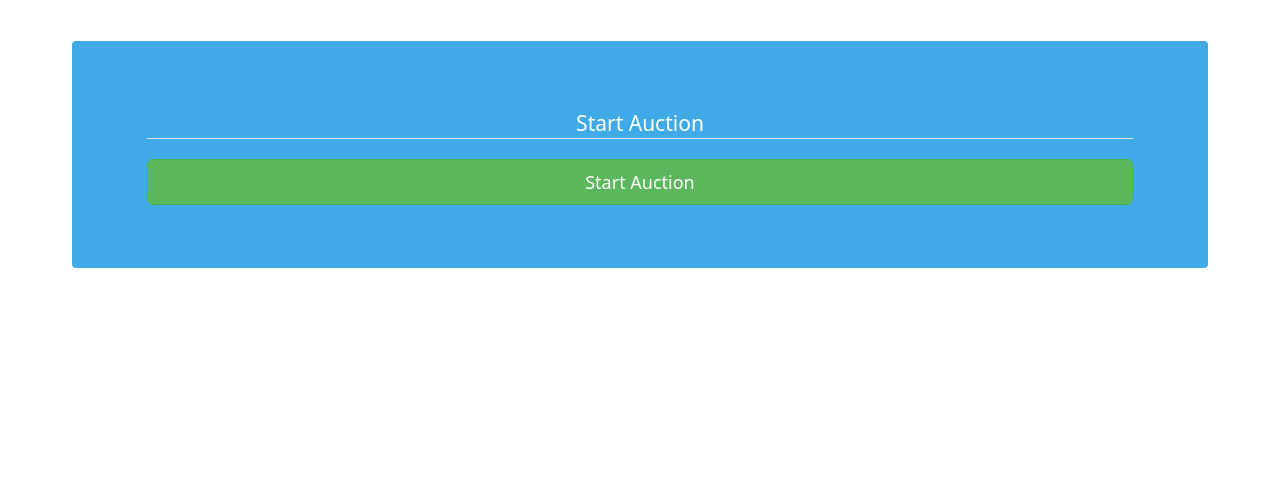
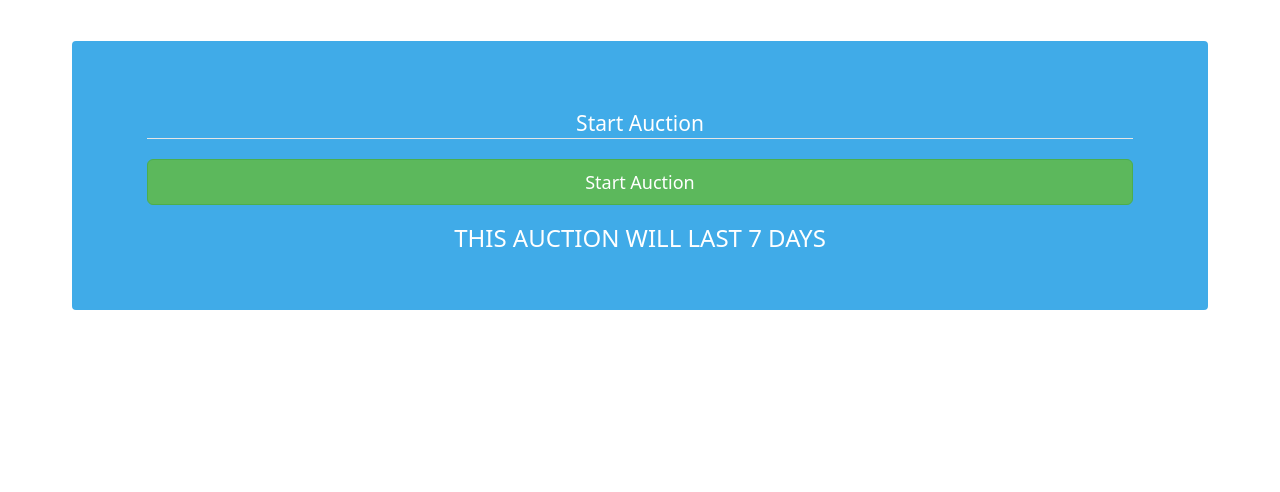
Before and after one commit to jjackson19862017/StephensPopShop, a Django app: template auctions/templates/addauctions.html in a window 1280 px wide. Shown: the part 51-543 px from the top of the page. Run offline with Django 3.2, Linux system fonts and the light colour scheme; the template is opened without the code that fills it, so the values that code supplies are empty; some libraries are stand-ins or nearby versions.

Commit message:
Seven Day Auction

```diff
--- a/auctions/forms.py
+++ b/auctions/forms.py
@@ -6,4 +6,4 @@ class AuctionForm(forms.ModelForm):
     class Meta:
         model = Auction
         fields = ('product_id', 'bid_number', 'start_date','end_time','status')
-        widgets = {'bid_number': forms.HiddenInput(), 'start_date': forms.HiddenInput(),'end_time': forms.DateTimeInput(),'status': forms.HiddenInput()}
+        widgets = {'bid_number': forms.HiddenInput(), 'start_date': forms.HiddenInput(),'end_time': forms.HiddenInput(),'status': forms.HiddenInput()}
--- a/auctions/models.py
+++ b/auctions/models.py
@@ -1,7 +1,7 @@
 from django.db import models
 from products.models import Product
 from django.utils import timezone
-
+from datetime import datetime, timedelta
 # Create your models here.
 
 class Auction(models.Model):
@@ -9,7 +9,7 @@ class Auction(models.Model):
     bid_number = models.IntegerField(default=1)
     start_date = models.DateTimeField(default=timezone.now)
     start_time = models.DateTimeField(auto_now_add=True)
-    end_time = models.DateTimeField(blank=True, null=True, default=timezone.now)
+    end_time = models.DateTimeField(blank=True, null=True, default=timezone.now()+timedelta(days=7))
     status = models.CharField(max_length=10, blank=False, null=False, default="Open")
     current_price = models.DecimalField(max_digits=4, decimal_places=2, default=0)
     current_bidder = models.CharField(max_length=100, blank=False, null=False, default="")
--- a/auctions/templates/addauctions.html
+++ b/auctions/templates/addauctions.html
@@ -8,4 +8,5 @@
                 <button type="submit" class="btn btn-lg btn-success full-width">Start Auction</button>
             </fieldset>
         </form>
+        <h3>THIS AUCTION WILL LAST 7 DAYS</h3>
         {% endblock content %}
```
Also changed, not shown: README.md.
